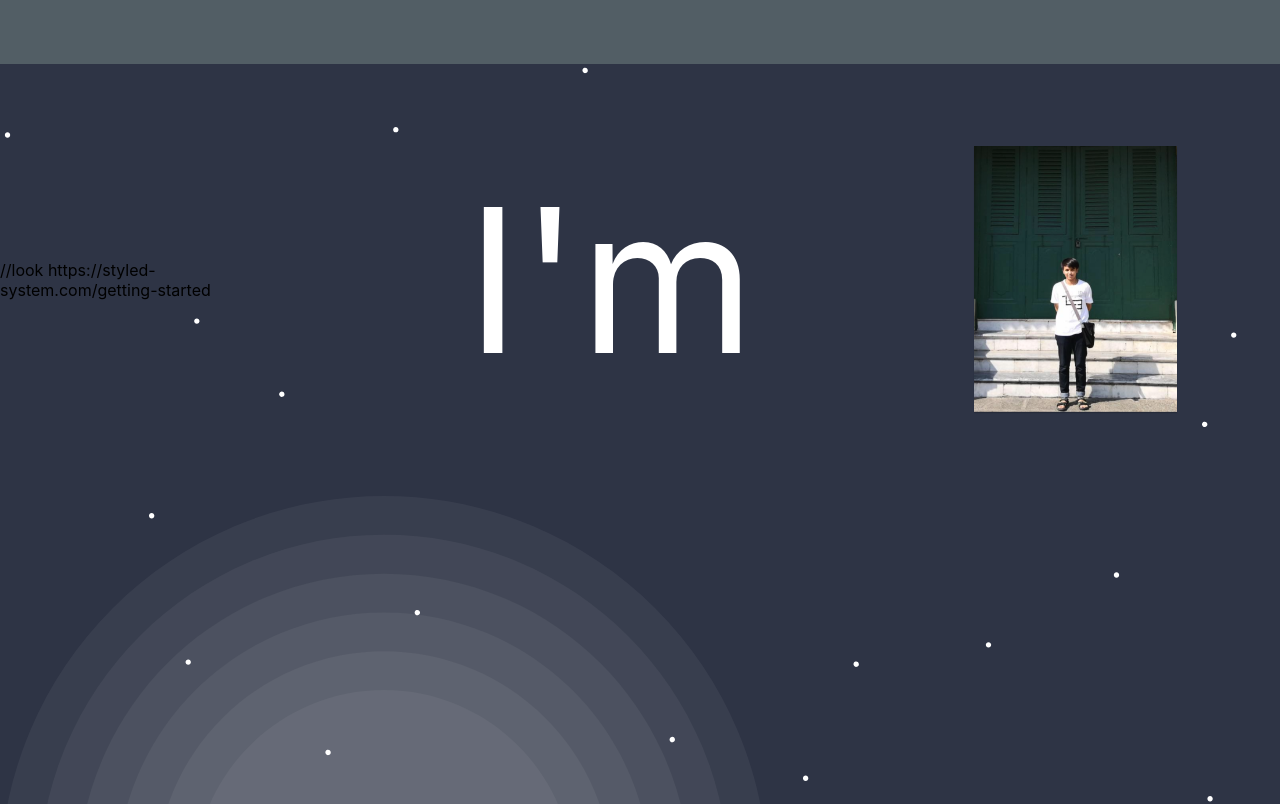
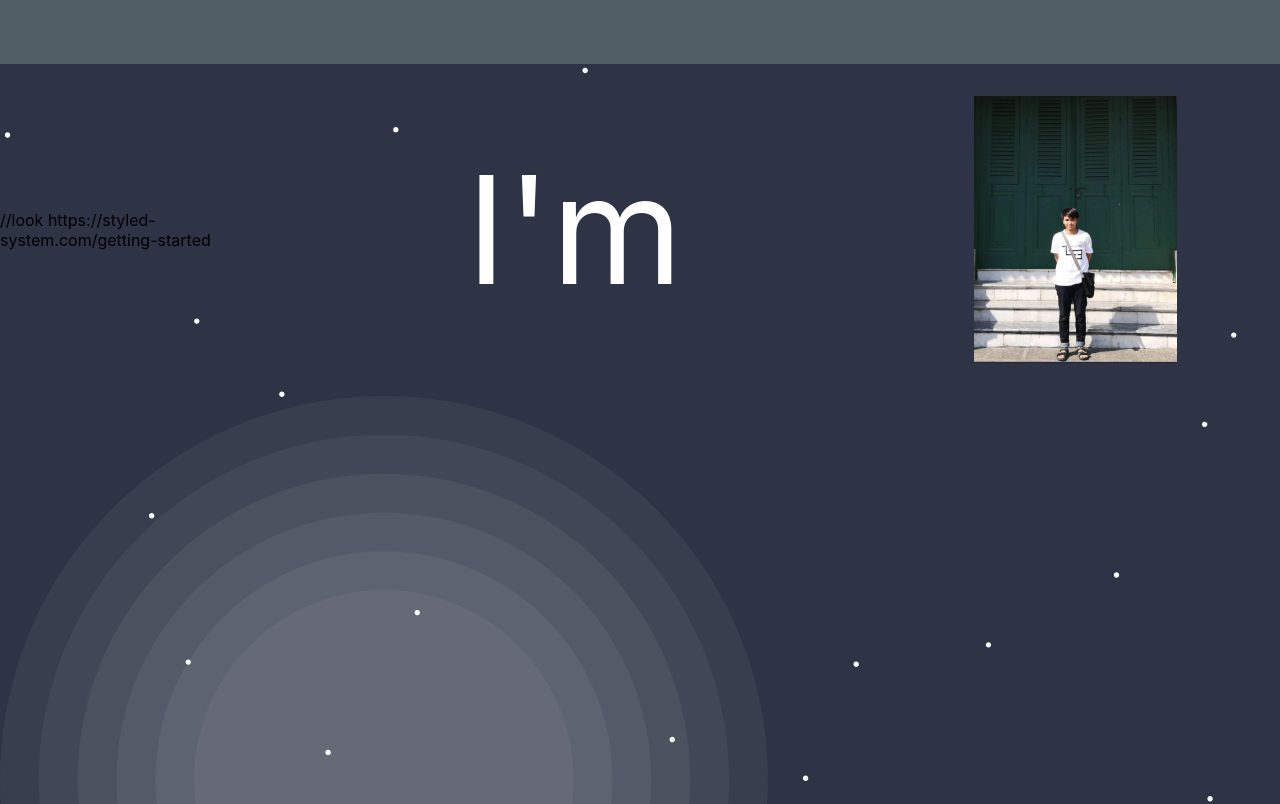
Before and after one commit to mild20091931/mild-portfolio, a React (Create React App) app: page / in a window 1280 px wide. Shown: the top 804 px of the page. Built offline with nearby package versions, Linux system fonts and the light colour scheme.

Commit message:
update edit font-size hello

```diff
--- a/src/component/Core/FontSize.js
+++ b/src/component/Core/FontSize.js
@@ -1,5 +1,5 @@
 export default  {
-  hello: '200px',
+  hello: '150px',
   title:'36px',
   header:'26px',
   subtitle: '18px',
```
